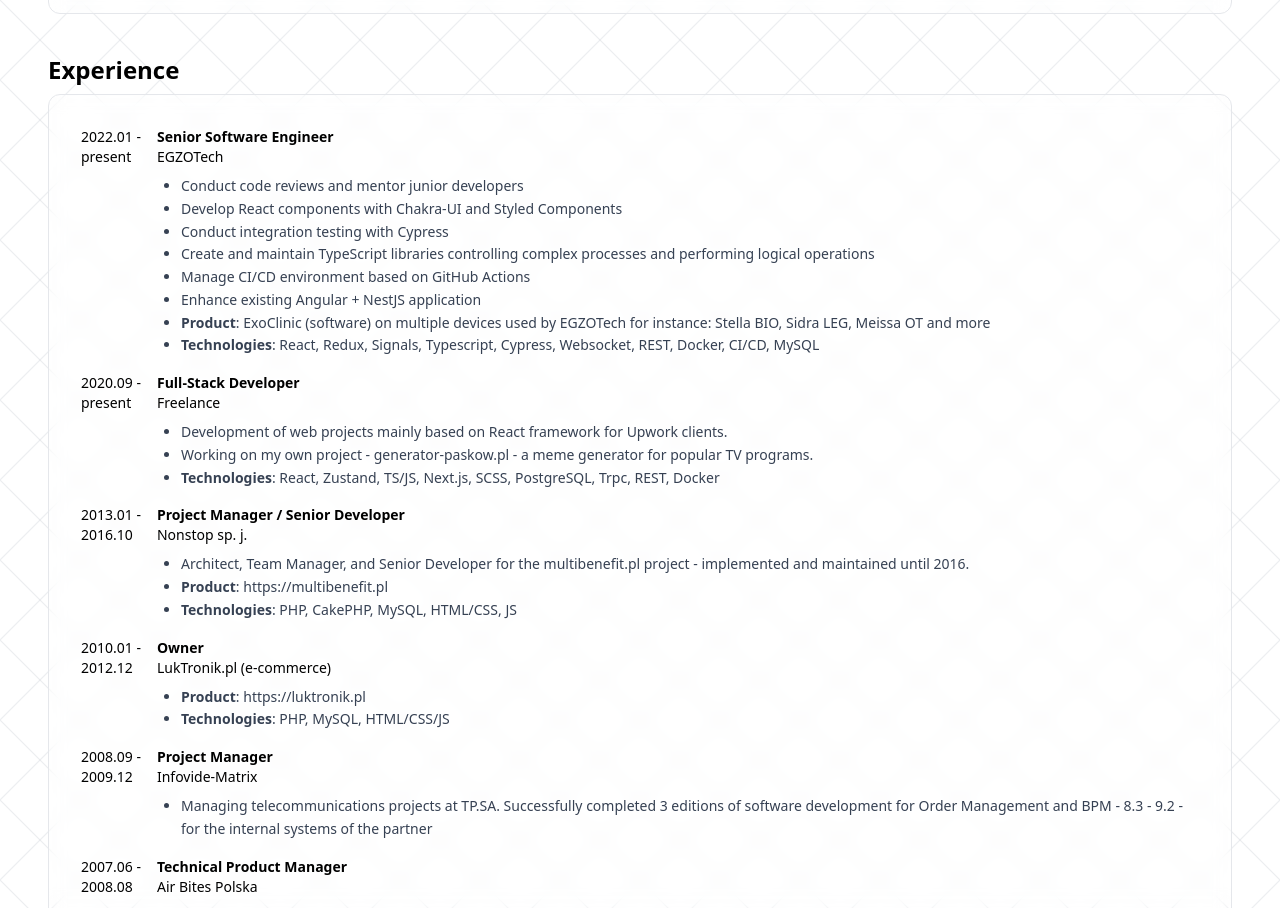
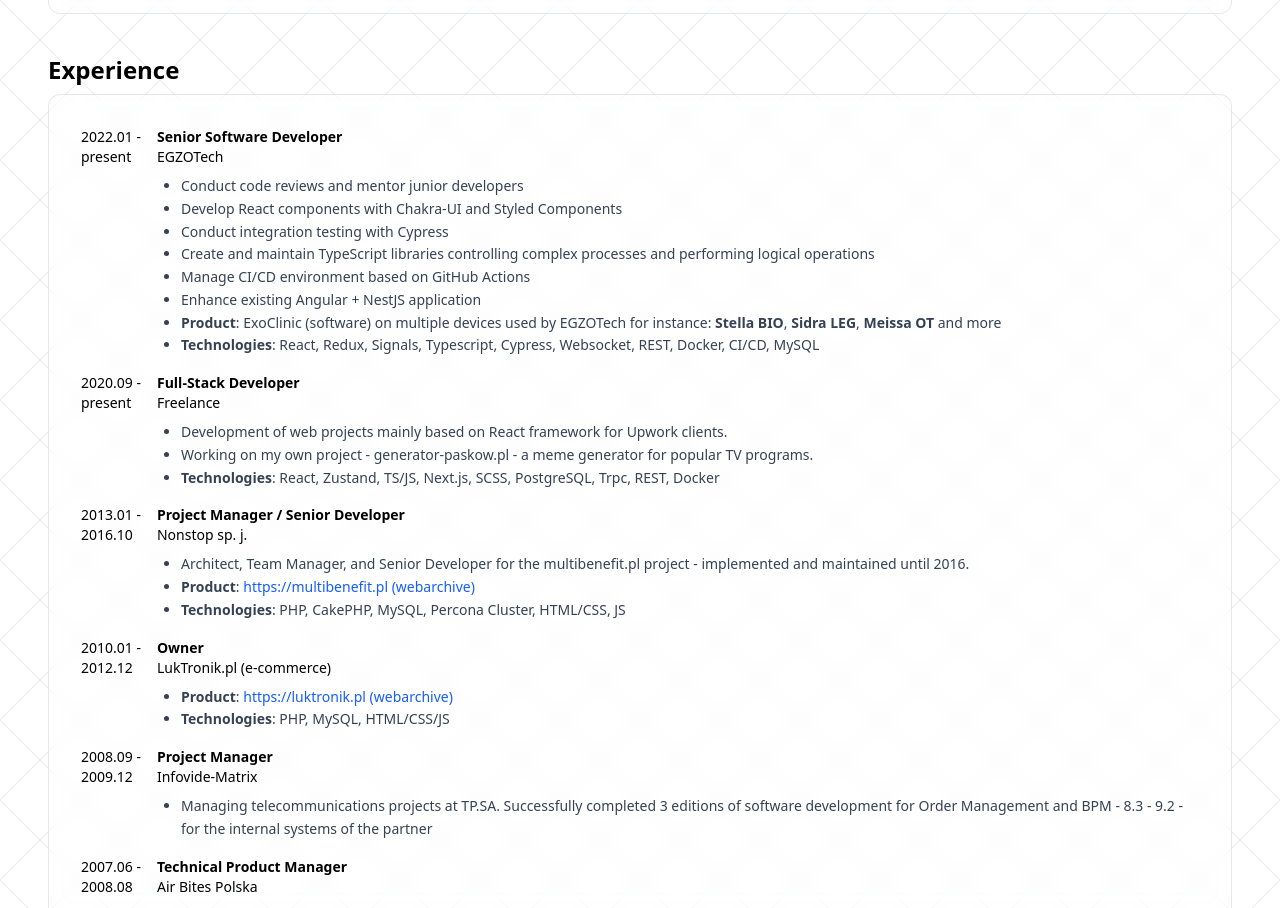
Before and after one commit to rlukawski/personal-website, a React (Vite) app: page / in a window 1280 px wide. Shown: the part 640-1548 px from the top of the page. Built offline with nearby package versions, Linux system fonts and the light colour scheme.

Commit message:
Convert product section to jsx

```diff
--- a/src/components/Experience.tsx
+++ b/src/components/Experience.tsx
@@ -1,82 +1,107 @@
-import React from 'react';
+import React from "react";
 
 const experienceData = [
   {
-    startDate: '2022.01',
-    endDate: 'present',
-    title: 'Senior Software Engineer',
-    company: 'EGZOTech',
+    startDate: "2022.01",
+    endDate: "present",
+    title: "Senior Software Developer",
+    company: "EGZOTech",
     descriptions: [
-      'Conduct code reviews and mentor junior developers',
-      'Develop React components with Chakra-UI and Styled Components',
-      'Conduct integration testing with Cypress',
-      'Create and maintain TypeScript libraries controlling complex processes and performing logical operations',
-      'Manage CI/CD environment based on GitHub Actions',
-      'Enhance existing Angular + NestJS application',
+      "Conduct code reviews and mentor junior developers",
+      "Develop React components with Chakra-UI and Styled Components",
+      "Conduct integration testing with Cypress",
+      "Create and maintain TypeScript libraries controlling complex processes and performing logical operations",
+      "Manage CI/CD environment based on GitHub Actions",
+      "Enhance existing Angular + NestJS application",
     ],
-    product: 'ExoClinic (software) on multiple devices used by EGZOTech for instance: Stella BIO, Sidra LEG, Meissa OT and more',
-    technologies: 'React, Redux, Signals, Typescript, Cypress, Websocket, REST, Docker, CI/CD, MySQL',
+    product: (
+      <>
+        ExoClinic (software) on multiple devices used by EGZOTech for instance:{" "}
+        <b>Stella BIO</b>, <b>Sidra LEG</b>, <b>Meissa OT</b> and more
+      </>
+    ),
+    technologies:
+      "React, Redux, Signals, Typescript, Cypress, Websocket, REST, Docker, CI/CD, MySQL",
   },
   {
-    startDate: '2020.09',
-    endDate: 'present',
-    title: 'Full-Stack Developer',
-    company: 'Freelance',
+    startDate: "2020.09",
+    endDate: "present",
+    title: "Full-Stack Developer",
+    company: "Freelance",
     descriptions: [
-      'Development of web projects mainly based on React framework for Upwork clients.',
-      'Working on my own project - generator-paskow.pl - a meme generator for popular TV programs.',
+      "Development of web projects mainly based on React framework for Upwork clients.",
+      "Working on my own project - generator-paskow.pl - a meme generator for popular TV programs.",
     ],
-    technologies: 'React, Zustand, TS/JS, Next.js, SCSS, PostgreSQL, Trpc, REST, Docker',
+    technologies:
+      "React, Zustand, TS/JS, Next.js, SCSS, PostgreSQL, Trpc, REST, Docker",
   },
   {
-    startDate: '2013.01',
-    endDate: '2016.10',
-    title: 'Project Manager / Senior Developer',
-    company: 'Nonstop sp. j.',
+    startDate: "2013.01",
+    endDate: "2016.10",
+    title: "Project Manager / Senior Developer",
+    company: "Nonstop sp. j.",
     descriptions: [
-      'Architect, Team Manager, and Senior Developer for the multibenefit.pl project - implemented and maintained until 2016.',
+      "Architect, Team Manager, and Senior Developer for the multibenefit.pl project - implemented and maintained until 2016.",
     ],
-    technologies: 'PHP, CakePHP, MySQL, HTML/CSS, JS',
-    product: 'https://multibenefit.pl',
+    technologies: "PHP, CakePHP, MySQL, Percona Cluster, HTML/CSS, JS",
+    product: (
+      <>
+        <a
+          href="https://web.archive.org/web/20150207000901/http://multibenefit.pl/"
+          target="_blank"
+          rel="noopener noreferrer"
+          className="text-blue-600 hover:underline"
+        >
+          https://multibenefit.pl (webarchive)
+        </a>
+      </>
+    ),
   },
   {
-    startDate: '2010.01',
-    endDate: '2012.12',
-    title: 'Owner',
-    company: 'LukTronik.pl (e-commerce)',
+    startDate: "2010.01",
+    endDate: "2012.12",
+    title: "Owner",
+    company: "LukTronik.pl (e-commerce)",
     descriptions: [],
-    technologies: 'PHP, MySQL, HTML/CSS/JS',
-    product: 'https://luktronik.pl',
+    technologies: "PHP, MySQL, HTML/CSS/JS",
+    product: (
+      <a
+        href="https://web.archive.org/web/20120111092738/http://luktronik.pl/"
+        target="_blank"
+        rel="noopener noreferrer"
+        className="text-blue-600 hover:underline"
+      >
+        https://luktronik.pl (webarchive)
+      </a>
+    ),
   },
   {
-    startDate: '2008.09',
-    endDate: '2009.12',
-    title: 'Project Manager',
-    company: 'Infovide-Matrix',
+    startDate: "2008.09",
+    endDate: "2009.12",
+    title: "Project Manager",
+    company: "Infovide-Matrix",
     descriptions: [
       "Managing telecommunications projects at TP.SA. Successfully completed 3 editions of software development for Order Management and BPM - 8.3 - 9.2 - for the internal systems of the partner",
     ],
   },
   {
-    startDate: '2007.06',
-    endDate: '2008.08',
-    title: 'Technical Product Manager',
-    company: 'Air Bites Polska',
-    descriptions: [
-      'Technical Product Manager for VoIP services in Poland',
-    ],
-    product: 'VoIP telephony solution for online customers',
+    startDate: "2007.06",
+    endDate: "2008.08",
+    title: "Technical Product Manager",
+    company: "Air Bites Polska",
+    descriptions: ["Technical Product Manager for VoIP services in Poland"],
+    product: "VoIP telephony solution for online customers",
   },
   {
-    startDate: '2000.01',
-    endDate: '2007.03',
-    title: 'Software Developer / Architect / Manager',
-    company: 'Onet.pl',
+    startDate: "2000.01",
+    endDate: "2007.03",
+    title: "Software Developer / Architect / Manager",
+    company: "Onet.pl",
     descriptions: [
-      'Project manager and developer in portal projects',
-      'Design and implementation of architectural solutions used by other development teams',
+      "Project manager and developer in portal projects",
+      "Design and implementation of architectural solutions used by other development teams",
     ],
-    technologies: 'PHP, Perl, MySQL, HTML/CSS/JS',
+    technologies: "PHP, Perl, MySQL, HTML/CSS/JS",
   },
 ];
 
@@ -101,7 +126,9 @@
                   <br />
                   {exp.company}
                 </p>
-                {(exp.descriptions.length > 0 || exp.technologies || exp.product) && (
+                {(exp.descriptions.length > 0 ||
+                  exp.technologies ||
+                  exp.product) && (
                   <ul className="list-disc list-outside pl-6 space-y-0 text-gray-700 text-sm leading-relaxed mt-2">
                     {exp.descriptions.map((desc, descIndex) => (
                       <li key={descIndex}>{desc}</li>
```
